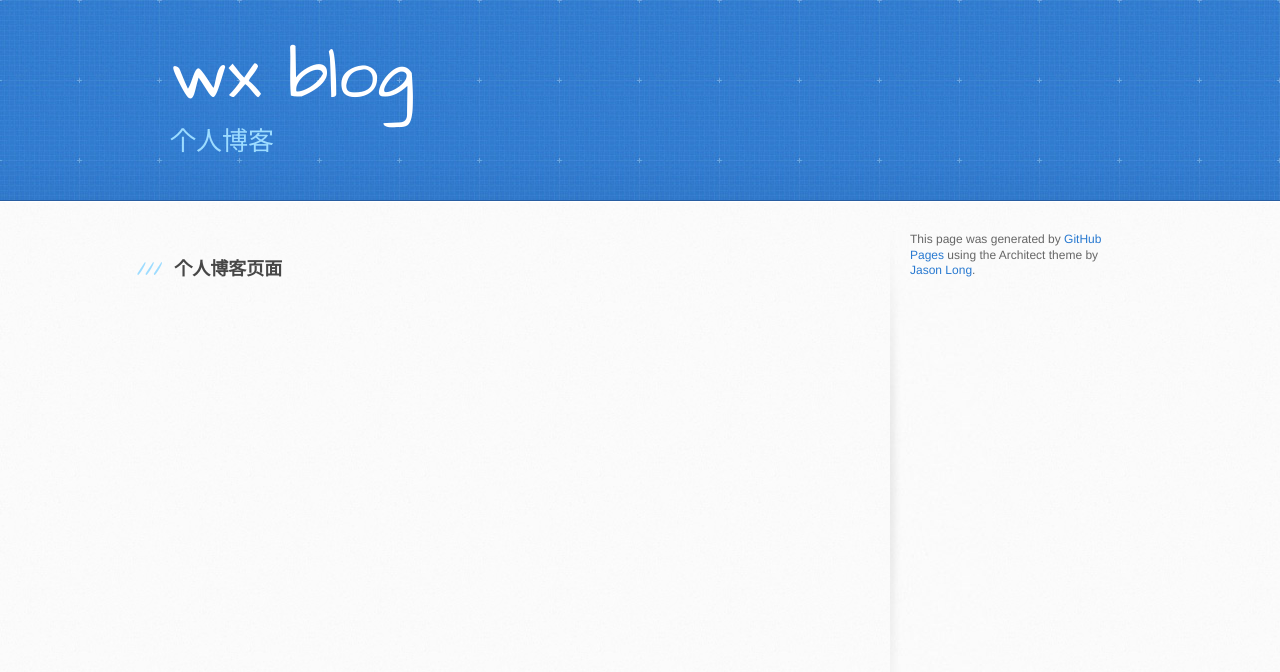
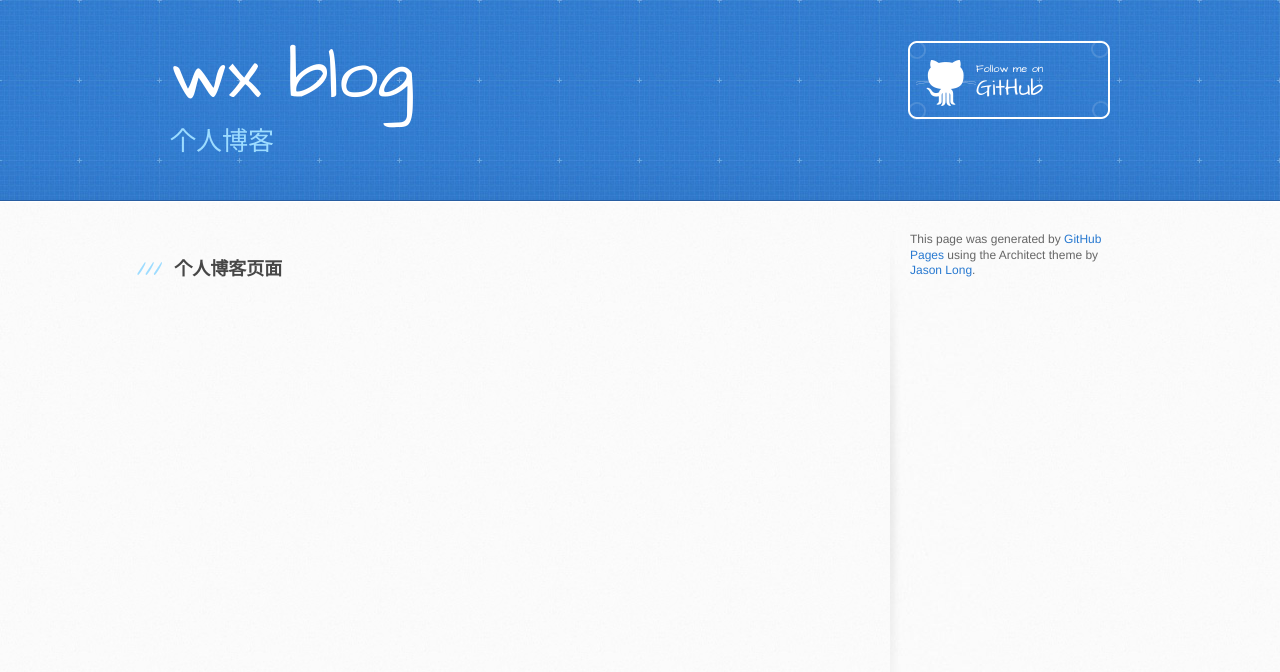
Before and after one commit to wxking/wxking.github.com, a plain HTML site: page index.html in a window 1280 px wide. Drawn offline with Linux system fonts and the light colour scheme.

Commit message:
Replace master branch with page content via GitHub

```diff
--- a/index.html
+++ b/index.html
@@ -21,7 +21,7 @@
       <div class="inner">
         <h1>wx blog</h1>
         <h2>个人博客</h2>
-       <!--  <a href="https://github.com/wxking" class="button"><small>Follow me on</small> GitHub</a> -->
+        <a href="https://github.com/wxking" class="button"><small>Follow me on</small> GitHub</a>
       </div>
     </header>
 
```
